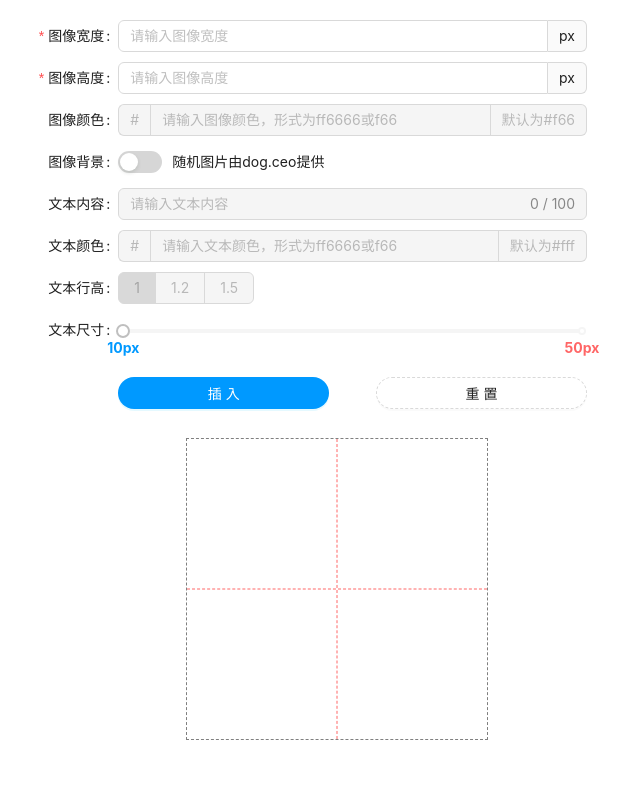
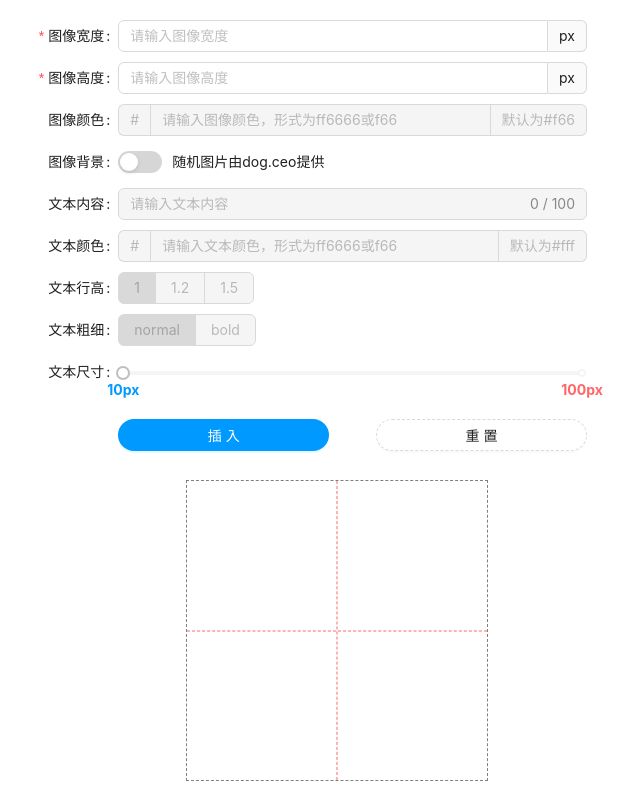
Before and after one commit to JowayYoung/figma-placeimg, a React (Vite) app in the folder packages/ui/: page / in a window 1280 px wide. Shown: the whole page, without its empty margins (303-943 px from the left). Built offline with nearby package versions, Linux system fonts and the light colour scheme.

Commit message:
增加文本粗细

```diff
--- a/packages/ui/src/index.tsx
+++ b/packages/ui/src/index.tsx
@@ -5,7 +5,7 @@ import ClassNames from "classnames";
 
 import "./assets/css/reset.css";
 import "./index.scss";
-import { DATA_REGEXP, LINE_HEIGHTS } from "./utils/getting";
+import { DATA_REGEXP } from "./utils/getting";
 import { type DownloadImgType, DownloadImg, RenderImg } from "./utils/setting";
 
 interface FormType {
@@ -14,6 +14,7 @@ interface FormType {
 	color: string
 	content: string
 	fontSize: number
+	fontWeight: "bold" | "normal"
 	height: string
 	lineHeight: 1 | 1.2 | 1.5
 	width: string
@@ -22,7 +23,7 @@ interface FormType {
 export default function App(): JSX.Element {
 	const [loading, setLoading] = useState<0 | 1 | 2>(0);
 	const [bgImageData, setBgImg] = useState<DownloadImgType>({ u8a: null, url: "" });
-	const [fontSizeRange, setFontSizeRange] = useState<number[]>([10, 50]);
+	const [fontSizeRange, setFontSizeRange] = useState<number[]>([10, 100]);
 	const [vaildSize, setVaildSize] = useState<boolean>(false);
 	const [vaildBgColor, setVaildBgColor] = useState<boolean>(false);
 	const [vaildBgImage, setVaildBgImage] = useState<boolean>(false);
@@ -36,6 +37,7 @@ export default function App(): JSX.Element {
 		color: "",
 		content: "",
 		fontSize: fontSizeRange[0],
+		fontWeight: "normal",
 		height: "",
 		lineHeight: 1,
 		width: ""
@@ -53,7 +55,6 @@ export default function App(): JSX.Element {
 	const bgImgTips = loading === 1
 		? "，图片正在生成中..."
 		: bgImageData.url ? "，图片已生成并保存到内存中" : "";
-	const lineHeightsDom = LINE_HEIGHTS.map(v => <Radio.Button key={v.id} value={v.id}>{v.val}</Radio.Button>);
 	const loadingClasses = ClassNames("placeimg-mask pf fullscreen flex-ct-x", {
 		hide: loading === 2,
 		show: loading === 1
@@ -62,7 +63,7 @@ export default function App(): JSX.Element {
 		if (change.height !== undefined) {
 			const isNum = DATA_REGEXP.size.test(change.height);
 			const _height = +change.height;
-			const max = isNum ? _height > 50 ? 50 : _height < 10 ? 10 : _height : 50;
+			const max = isNum ? _height > 100 ? 100 : _height < 10 ? 10 : _height : 100;
 			setFontSizeRange([10, max]);
 		}
 		if (allChange.bgImage) {
@@ -81,7 +82,7 @@ export default function App(): JSX.Element {
 		setHasBgColor(!!allChange.bgColor);
 	};
 	const onSubmit = (form: FormType): void => {
-		const { bgColor, bgImage, color, content, fontSize, height, lineHeight, width } = form;
+		const { bgColor, bgImage, color, content, fontSize, fontWeight, height, lineHeight, width } = form;
 		const useBgImg = bgImage && bgImageData.u8a && bgImageData.url;
 		const downloadOpts = {
 			height: +height,
@@ -93,6 +94,7 @@ export default function App(): JSX.Element {
 			color: `#${color || "fff"}`,
 			content,
 			fontSize,
+			fontWeight,
 			height: +height,
 			lineHeight: fontSize * lineHeight,
 			width: +width
@@ -215,7 +217,15 @@ export default function App(): JSX.Element {
 				</Form.Item>
 				<Form.Item className="placeimg-form-item" name="lineHeight" label="文本行高">
 					<Radio.Group disabled={!vaildSize || vaildBgImage || !vaildBgColor || !vaildContent}>
-						{lineHeightsDom}
+						<Radio.Button value={1}>1</Radio.Button>
+						<Radio.Button value={1.2}>1.2</Radio.Button>
+						<Radio.Button value={1.5}>1.5</Radio.Button>
+					</Radio.Group>
+				</Form.Item>
+				<Form.Item className="placeimg-form-item" name="fontWeight" label="文本粗细">
+					<Radio.Group disabled={!vaildSize || vaildBgImage || !vaildBgColor || !vaildContent}>
+						<Radio.Button value="normal">normal</Radio.Button>
+						<Radio.Button value="bold">bold</Radio.Button>
 					</Radio.Group>
 				</Form.Item>
 				<Form.Item className="placeimg-form-item" name="fontSize" label="文本尺寸">
--- a/packages/ui/src/utils/getting.ts
+++ b/packages/ui/src/utils/getting.ts
@@ -4,13 +4,6 @@ const DATA_REGEXP = {
 	size: /^[1-9]\d*$/
 };
 
-const LINE_HEIGHTS = [
-	{ id: 1, val: "1" },
-	{ id: 1.2, val: "1.2" },
-	{ id: 1.5, val: "1.5" }
-];
-
 export {
-	DATA_REGEXP,
-	LINE_HEIGHTS
+	DATA_REGEXP
 };
--- a/packages/ui/src/utils/setting.ts
+++ b/packages/ui/src/utils/setting.ts
@@ -24,6 +24,7 @@ interface RenderImgType {
 	color?: string
 	content?: string
 	fontSize?: number
+	fontWeight?: "normal" | "bold"
 	height?: number
 	lineHeight?: number
 	width?: number
@@ -34,6 +35,7 @@ function RenderImg({
 	color = "#fff",
 	content = "",
 	fontSize = 10,
+	fontWeight = "normal",
 	height = 200,
 	lineHeight = 10,
 	width = 200
@@ -49,7 +51,7 @@ function RenderImg({
 		ctx.fill();
 	}
 	if (ctx && content && height >= 10) {
-		ctx.font = `${fontSize}px sans-serif`;
+		ctx.font = `normal ${fontWeight === "bold" ? "bold" : ""} ${fontSize}px PingFang SC, Microsoft YaHei, sans-serif`;
 		ctx.textAlign = "center";
 		ctx.textBaseline = "middle";
 		ctx.fillStyle = color;
```
